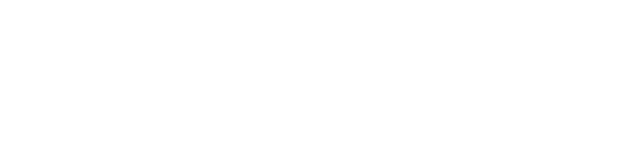
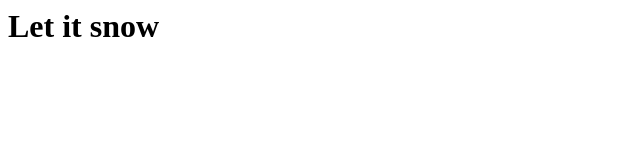
Before and after one commit to cursorus/snow, a plain HTML site: page index.html in a window 1280 px wide. Shown: the whole page, without its empty margins (0-640 px from the left). Drawn offline with Linux system fonts and the light colour scheme.

Commit message:
Update index.html

```diff
--- a/index.html
+++ b/index.html
@@ -2,4 +2,7 @@
 <div id="particles-js"></div>
 <!-- particles.js lib - https://github.com/VincentGarreau/particles.js
 <script src="https://cdn.jsdelivr.net/particles.js/2.0.0/particles.min.js"></script>-->
+<!-- content -->
+<div class="content">
+  <h1>Let it snow</h1>
 </div>
```
